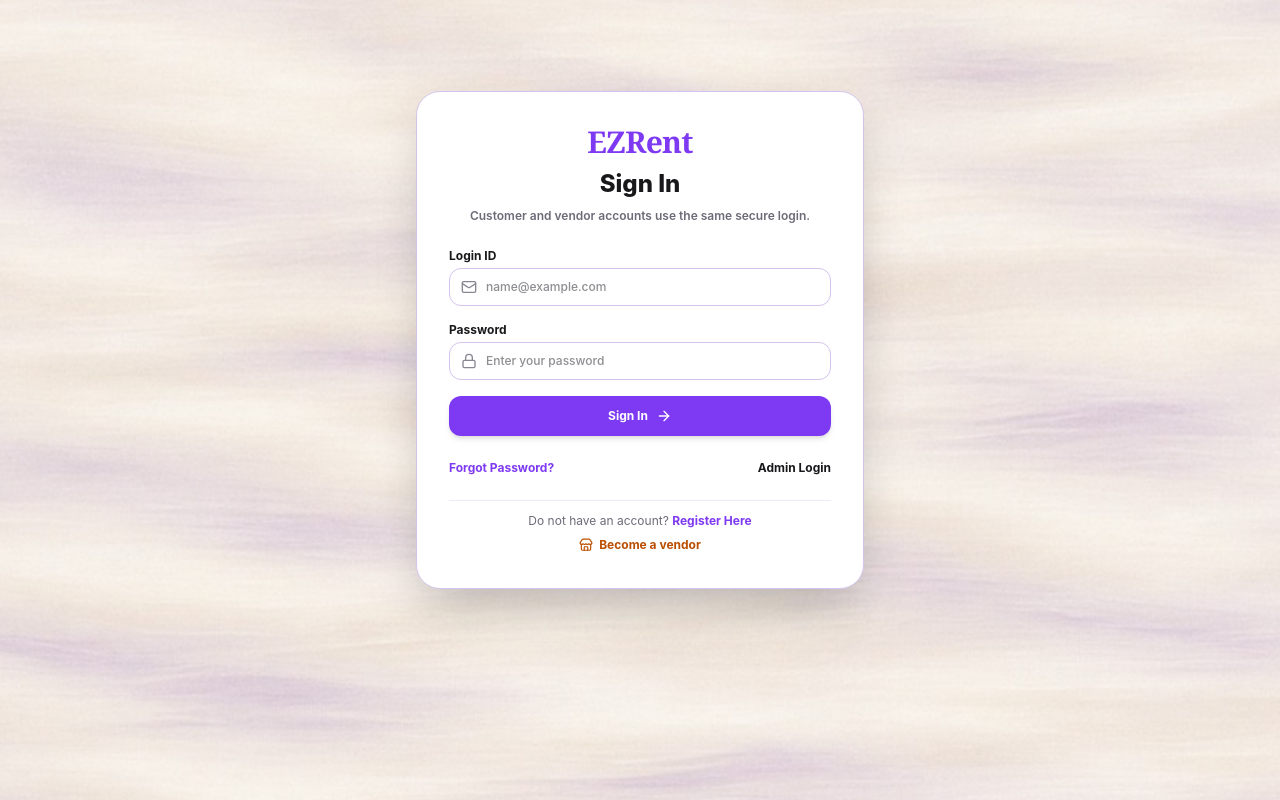
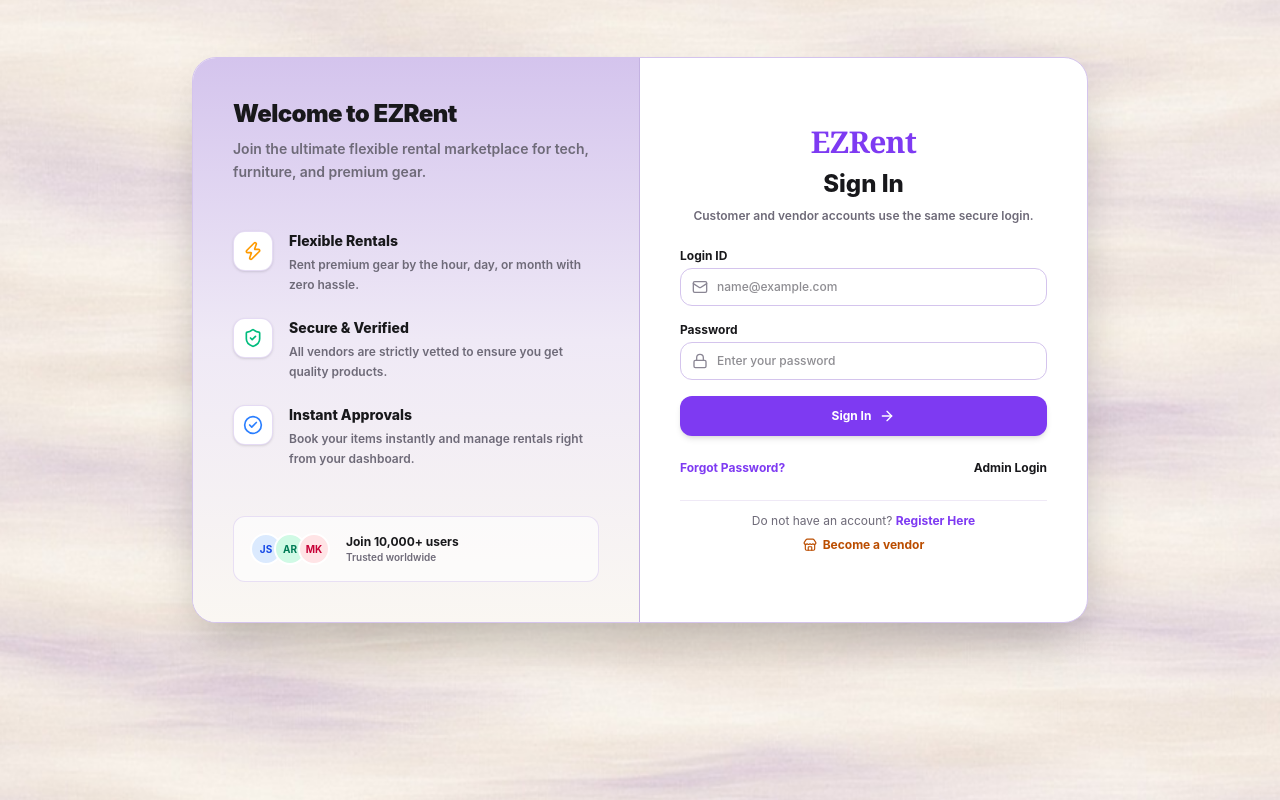
Before and after one commit to prianshumitra/odoo-final-ensemble-hackers, a React (Vite) app in the folder frontend/: page /login in a window 1280 px wide. Built offline with nearby package versions, Linux system fonts and the light colour scheme; no server answers.

Commit message:
style: richer light purple to off-white gradient on AuthFeatures panel

```diff
--- /dev/null
+++ b/frontend/src/components/common/AuthFeatures.tsx
@@ -0,0 +1,91 @@
+import React from 'react';
+import { CheckCircle2, ShieldCheck, Zap, Store, CreditCard, BarChart3 } from 'lucide-react';
+
+interface AuthFeaturesProps {
+  type?: 'customer' | 'vendor';
+}
+
+export const AuthFeatures: React.FC<AuthFeaturesProps> = ({ type = 'customer' }) => {
+  const customerFeatures = [
+    {
+      icon: <Zap className="w-5 h-5 text-amber-500" />,
+      title: 'Flexible Rentals',
+      description: 'Rent premium gear by the hour, day, or month with zero hassle.',
+    },
+    {
+      icon: <ShieldCheck className="w-5 h-5 text-emerald-500" />,
+      title: 'Secure & Verified',
+      description: 'All vendors are strictly vetted to ensure you get quality products.',
+    },
+    {
+      icon: <CheckCircle2 className="w-5 h-5 text-blue-500" />,
+      title: 'Instant Approvals',
+      description: 'Book your items instantly and manage rentals right from your dashboard.',
+    },
+  ];
+
+  const vendorFeatures = [
+    {
+      icon: <Store className="w-5 h-5 text-[#7E3AF2]" />,
+      title: 'Reach More Customers',
+      description: 'Expand your rental business and reach thousands of verified users.',
+    },
+    {
+      icon: <BarChart3 className="w-5 h-5 text-blue-500" />,
+      title: 'Powerful Dashboard',
+      description: 'Manage inventory, dynamic pricing, and real-time stock effortlessly.',
+    },
+    {
+      icon: <CreditCard className="w-5 h-5 text-emerald-500" />,
+      title: 'Guaranteed Payouts',
+      description: 'Enjoy secure, automated payments with full transparent reporting.',
+    },
+  ];
+
+  const features = type === 'vendor' ? vendorFeatures : customerFeatures;
+
+  return (
+    <div className="hidden md:flex flex-col justify-between w-1/2 bg-gradient-to-b from-[#D4C4ED] via-[#EFE9F6] to-[#FAF7F2] border-r border-[#C4B2E2] p-10">
+      <div className="space-y-8">
+        <div>
+          <h2 className="text-2xl font-black text-[#18181B] tracking-tight">
+            {type === 'vendor' ? 'Grow Your Business' : 'Welcome to EZRent'}
+          </h2>
+          <p className="text-sm font-semibold text-[#6E6A78] mt-2 leading-relaxed">
+            {type === 'vendor'
+              ? 'Join our premium marketplace and start turning your idle inventory into a steady revenue stream.'
+              : 'Join the ultimate flexible rental marketplace for tech, furniture, and premium gear.'}
+          </p>
+        </div>
+
+        <div className="space-y-6 pt-4">
+          {features.map((feat, idx) => (
+            <div key={idx} className="flex gap-4">
+              <div className="w-10 h-10 rounded-xl bg-white flex items-center justify-center shrink-0 shadow-sm border border-[#D4C4ED]/60">
+                {feat.icon}
+              </div>
+              <div>
+                <h3 className="text-sm font-extrabold text-[#18181B]">{feat.title}</h3>
+                <p className="text-xs font-semibold text-[#6E6A78] leading-relaxed mt-1">
+                  {feat.description}
+                </p>
+              </div>
+            </div>
+          ))}
+        </div>
+      </div>
+
+      <div className="mt-12 bg-white/60 p-4 rounded-xl border border-[#D4C4ED]/50 flex items-center gap-4">
+        <div className="flex -space-x-2">
+          <div className="w-8 h-8 rounded-full bg-blue-100 border-2 border-white flex items-center justify-center text-[10px] font-bold text-blue-700">JS</div>
+          <div className="w-8 h-8 rounded-full bg-emerald-100 border-2 border-white flex items-center justify-center text-[10px] font-bold text-emerald-700">AR</div>
+          <div className="w-8 h-8 rounded-full bg-rose-100 border-2 border-white flex items-center justify-center text-[10px] font-bold text-rose-700">MK</div>
+        </div>
+        <div>
+          <p className="text-xs font-bold text-[#18181B]">Join 10,000+ users</p>
+          <p className="text-[10px] font-semibold text-[#6E6A78]">Trusted worldwide</p>
+        </div>
+      </div>
+    </div>
+  );
+};
--- a/frontend/src/pages/Login/Login.tsx
+++ b/frontend/src/pages/Login/Login.tsx
@@ -3,6 +3,7 @@ import { Link, Navigate, useLocation, useNavigate } from 'react-router-dom';
 import { AlertCircle, ArrowRight, Lock, Mail, Store } from 'lucide-react';
 import { authService } from '../../services/api';
 import { useAuth } from '../../context/AuthContext';
+import { AuthFeatures } from '../../components/common/AuthFeatures';
 
 export const Login: React.FC = () => {
   const navigate = useNavigate();
@@ -61,11 +62,14 @@ export const Login: React.FC = () => {
   };
 
   return (
-    <div className="min-h-[85vh] flex flex-col items-center justify-center px-4 py-12 bg-transparent">
-      <div className="w-full max-w-md bg-white rounded-3xl border border-[#D4C4ED] shadow-2xl p-8 space-y-6">
-        <div className="text-center space-y-2">
-          <h1 className="text-3xl font-black text-[#7E3AF2] tracking-tight font-serif">EZRent</h1>
-          <h2 className="text-2xl font-extrabold text-[#18181B]">Sign In</h2>
+    <div className="min-h-[85vh] flex items-center justify-center px-4 py-12 bg-transparent">
+      <div className="w-full max-w-4xl bg-white rounded-3xl border border-[#D4C4ED] shadow-2xl overflow-hidden flex flex-col md:flex-row">
+        <AuthFeatures type="customer" />
+
+        <div className="w-full md:w-1/2 p-8 sm:p-10 space-y-6 flex flex-col justify-center">
+          <div className="text-center space-y-2">
+            <h1 className="text-3xl font-black text-[#7E3AF2] tracking-tight font-serif">EZRent</h1>
+            <h2 className="text-2xl font-extrabold text-[#18181B]">Sign In</h2>
           <p className="text-xs font-semibold text-[#6E6A78]">
             Customer and vendor accounts use the same secure login.
           </p>
@@ -145,5 +149,6 @@ export const Login: React.FC = () => {
         </div>
       </div>
     </div>
+    </div>
   );
 };
```
